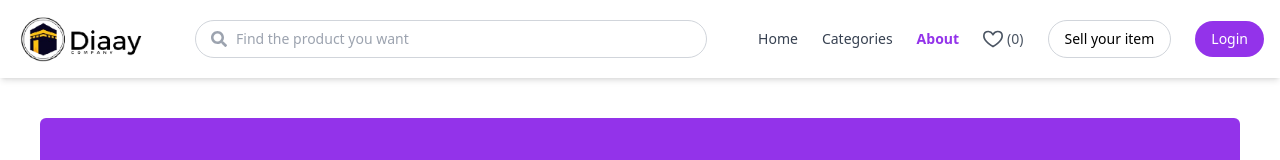
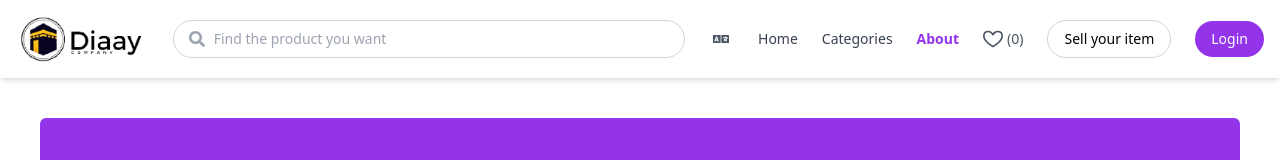
Before and after one commit to diaay-info/diaay-frontend, a React (Vite) app: page /about in a window 1280 px wide. Shown: the top 160 px of the page. Built offline with nearby package versions, Linux system fonts and the light colour scheme.

Commit message:
translation

```diff
--- a/src/Component/Header.jsx
+++ b/src/Component/Header.jsx
@@ -147,10 +147,10 @@ const Header = ({ favorites = [] }) => {
       </div>
 
       {/* Google Translate - Shared */}
-      {/* <div className="flex items-center mr-4">
+      <div className="flex items-center mr-4">
         <FaLanguage className="text-gray-600 mr-2" />
         <div id="google_translate_element" className="translate-selector"></div>
-      </div> */}
+      </div>
 
       {/* Desktop Navigation */}
       <div className="hidden md:flex items-center space-x-6 text-sm">
```
